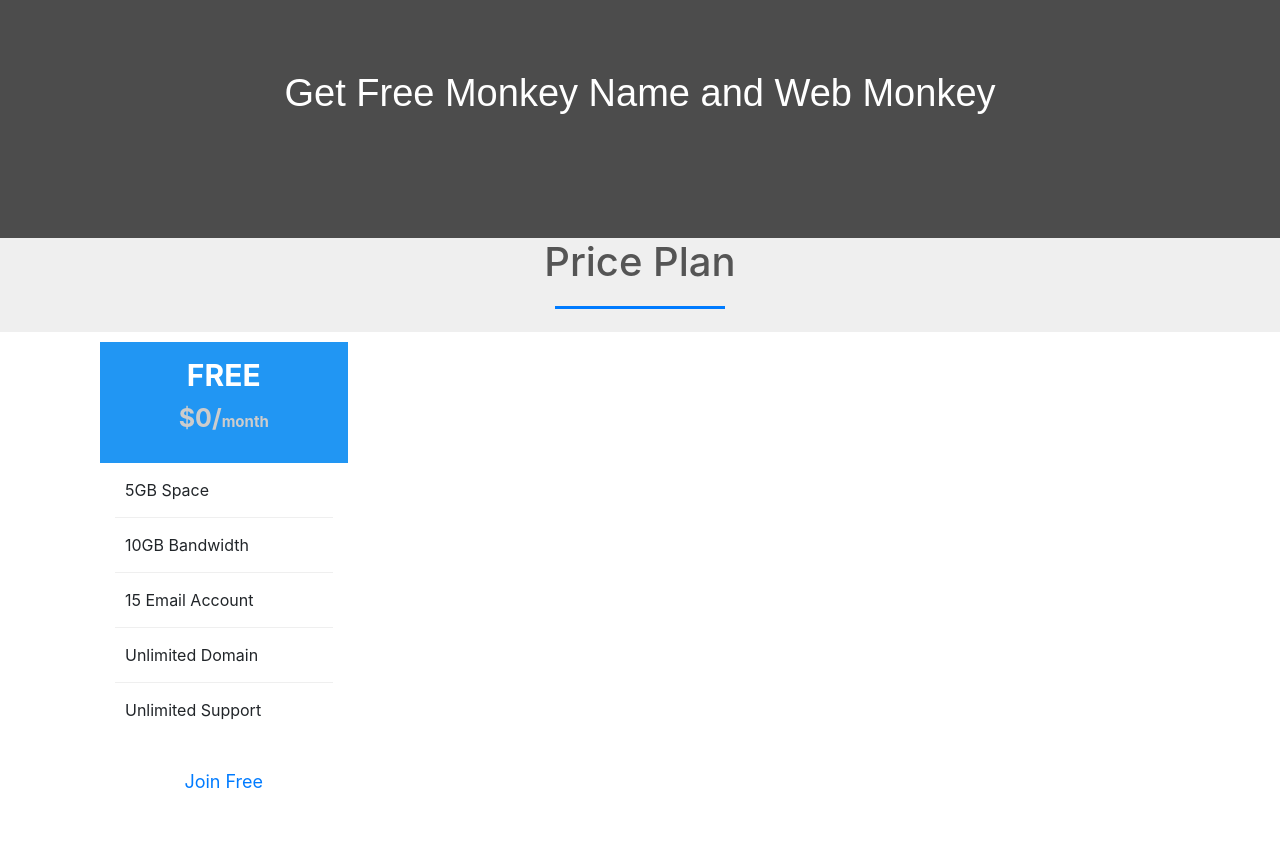
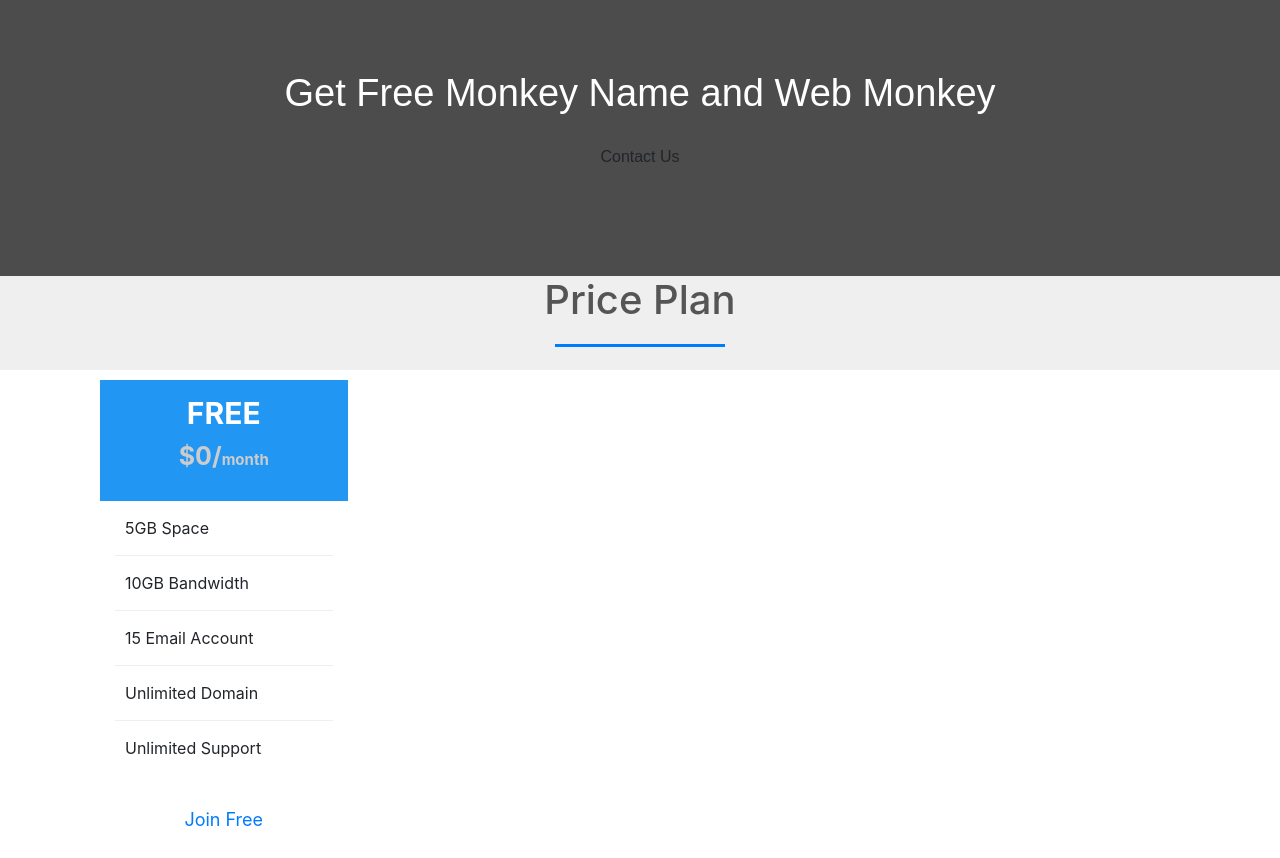
Before and after one commit to elansuleman718/Elan-Suleman, a plain HTML site: page index.html in a window 1280 px wide. Shown: the part 1920-2778 px from the top of the page. Before the commit the page ends 2740 px from the top, so only its background shows below. Drawn offline with nearby package versions, Linux system fonts and the light colour scheme.

Commit message:
Update index.html

```diff
--- a/index.html
+++ b/index.html
@@ -145,6 +145,7 @@ Here in this tutorials you will learn how to make a website in HTML, CSS and Boo
     <section id="promo">
         <div class="container">
             <p>Get Free Monkey Name and Web Monkey</p>
+              <a href="#" class=btn btn-primary>Contact Us</a>
 
         </div>
     </section>
```
